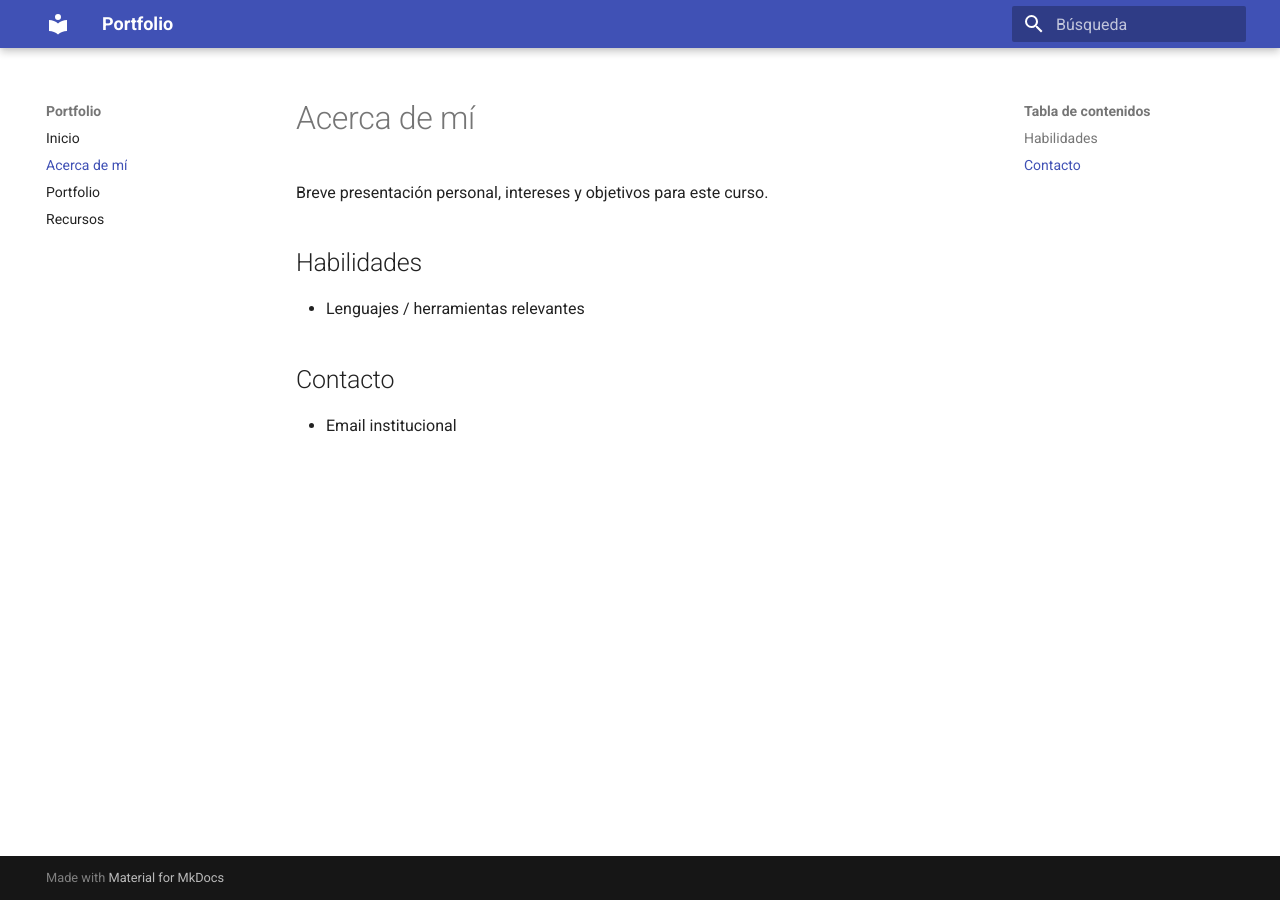
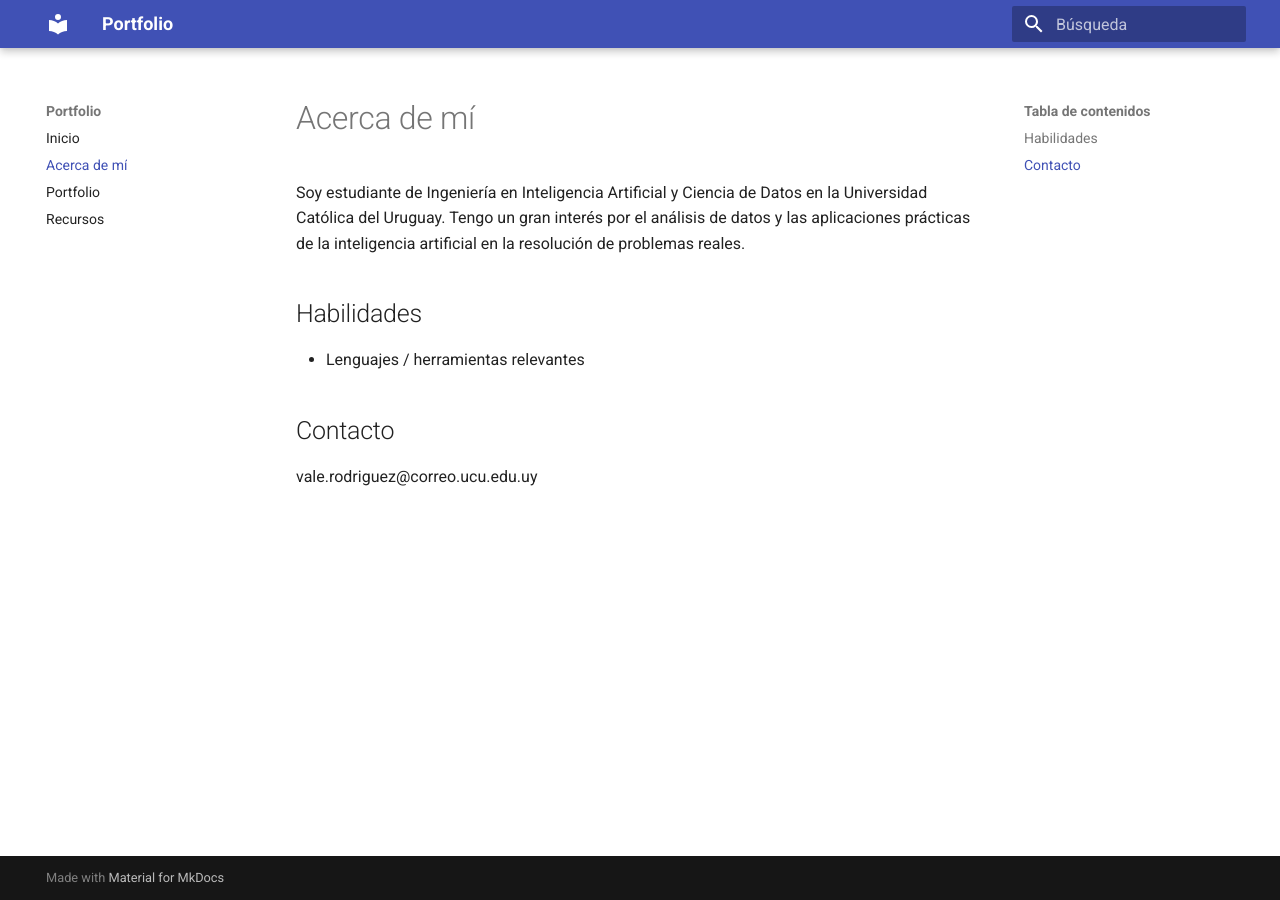
Before and after one commit to ValeRodMa/portafolio_ia_ucu, an MkDocs documentation site: the page built from docs/acerca.md, in a window 1280 px wide. Built offline with MkDocs 1.6.1 and Material for MkDocs 9.7.7, drawn with Linux system fonts in a browser that asks for light colours.

Commit message:
Update acerca.md

```diff
--- a/docs/acerca.md
+++ b/docs/acerca.md
@@ -1,14 +1,15 @@
 ---
 title: "Acerca de mí"
-date: 2025-01-01
+date: 2025-08-13
 ---
 
 # Acerca de mí
 
-Breve presentación personal, intereses y objetivos para este curso.
+Soy estudiante de Ingeniería en Inteligencia Artificial y Ciencia de Datos en la Universidad Católica del Uruguay.
+Tengo un gran interés por el análisis de datos y las aplicaciones prácticas de la inteligencia artificial en la resolución de problemas reales.
 
 ## Habilidades
 - Lenguajes / herramientas relevantes
 
 ## Contacto
-- Email institucional
+vale.rodriguez@correo.ucu.edu.uy
```
